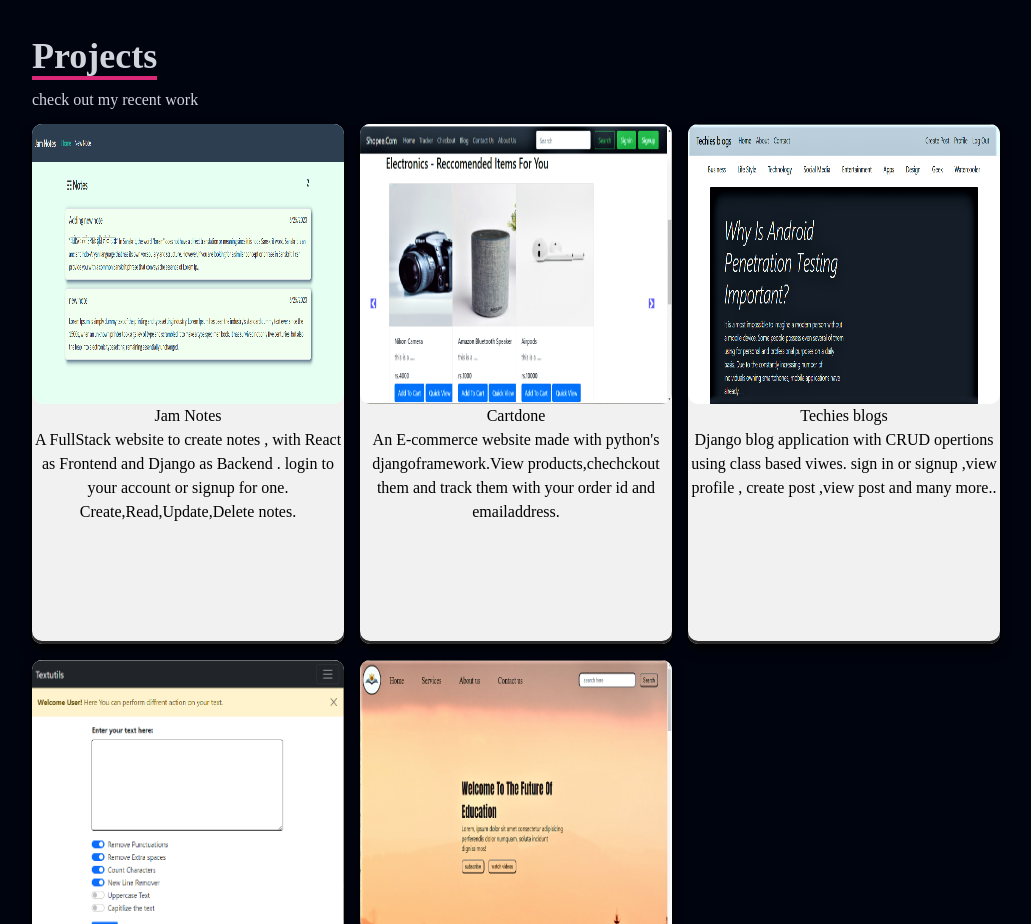
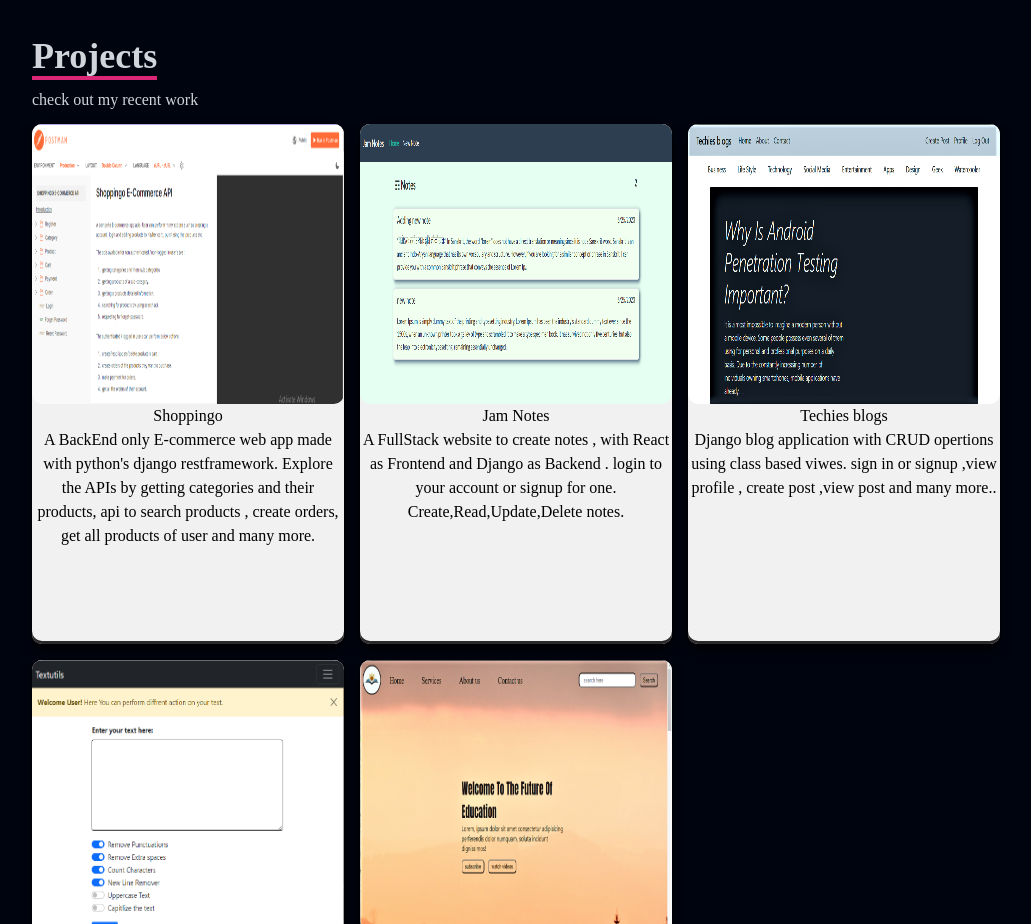
Before and after one commit to coderaman21/portfolio_react, a React (Create React App) app: page / in a window 1280 px wide. Shown: the part 2380-3304 px from the top of the page, without its empty margins (124-1155 px from the left). Built offline with nearby package versions, Linux system fonts and the light colour scheme.

Commit message:
feat : added shoppingo api project

```diff
--- a/src/components/Projects.js
+++ b/src/components/Projects.js
@@ -1,14 +1,14 @@
 import React from 'react'
 import blogs from '../assets/blogs.png'
 import edues from '../assets/edues.png'
-import shopee from '../assets/shopee.png'
 import texutilitie from '../assets/texutilitie.png'
 import jamnotes from '../assets/jam_notes.png'
+import shoppingo from '../assets/shoppingo.png'
 import ProjectCard from './ProjectCard'
 import '../css/project.css'
 
 const Projects = () => {
-    let cartdoneSummary = "An E-commerce website made with python's djangoframework.View products,chechckout them and track them with your order id and emailaddress."
+    let shoppingoSummary = "A BackEnd only E-commerce web app made with python's django restframework. Explore the APIs by getting categories and their products, api to search products , create orders, get all products of user and many more."
     let blogsSummary = 'Django blog application with CRUD opertions using class based viwes. sign in or signup ,view profile , create post ,view post and many more.. '
     let utilSummary = 'Perform diffrent action on your text such as character count, newline remover, extra-space remover etc. written in python-django.'
     let eduesSummary = 'A static responsive web-site using html,css and javascript. '
@@ -30,8 +30,8 @@ const Projects = () => {
 
                 {/* project cards */}
 
+                <ProjectCard name='Shoppingo' code='https://github.com/coderaman21/Shoppingo_BE' demo='https://documenter.getpostman.com/view/18000926/2s9YJW5RP9' image={shoppingo} summary={shoppingoSummary}/>
                 <ProjectCard name='Jam Notes' code='https://github.com/coderaman21/jam-notes-BE' demo='https://jam-notes.netlify.app/' image={jamnotes} summary={jamNotesSummary}/>
-                <ProjectCard name='Cartdone' code='https://github.com/coderaman21/Cartdone' demo='https://divyanshu21.pythonanywhere.com/' image={shopee} summary={cartdoneSummary}/>
                 <ProjectCard name='Techies blogs' code='https://github.com/coderaman21/techies-blogs' demo='https://techies-blogs.vercel.app/' image={blogs}  summary={blogsSummary}/>
                 <ProjectCard name='Textutilite.com' code='https://github.com/coderaman21/Textutils' demo='https://textutils-five-wine.vercel.app/' image={texutilitie}  summary={utilSummary}/>
                 <ProjectCard name='Edues.in' code='https://github.com/coderaman21/Edues.in' demo='https://coderaman21.github.io/Edues.in/' image={edues}  summary={eduesSummary}/>
```
Also changed, not shown: src/assets/shoppingo.png (added).
